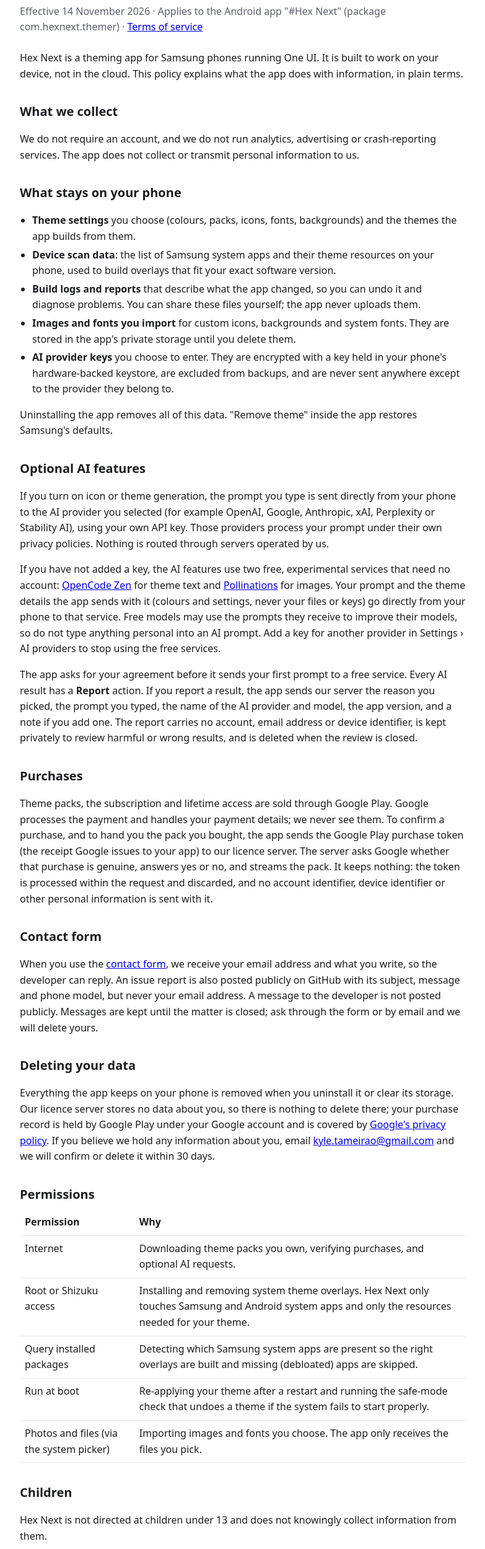
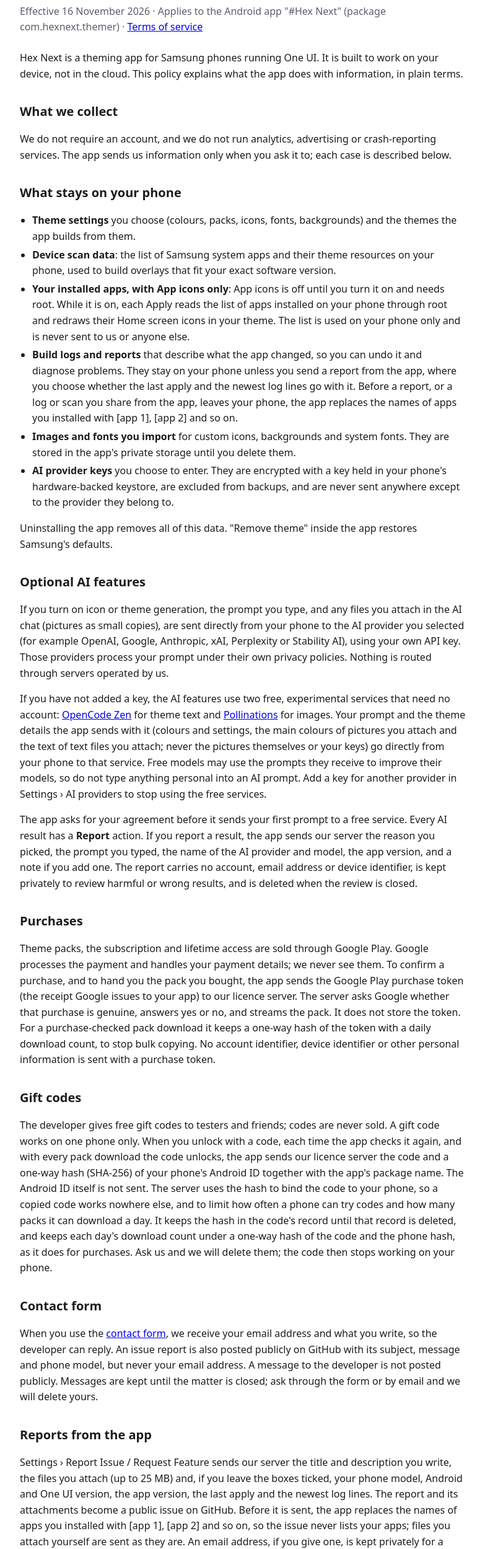
Before and after one commit to Bingblop/hexnext-site, a plain HTML site: page privacy-policy.html in a window 1280 px wide. Shown: the part 75-2574 px from the top of the page at 62% size, without its empty margins (248-1031 px from the left). Drawn offline with Linux system fonts and the light colour scheme.

Commit message:
Privacy policy for app reports, App icons and gift codes; One UI tester script v4; Play-opened pages link no setup guide

```diff
--- a/privacy-policy.html
+++ b/privacy-policy.html
@@ -17,43 +17,51 @@
 <body>
 <main>
 <h1>#Hex Next Privacy Policy</h1>
-<p class="meta">Effective 14 November 2026 · Applies to the Android app "#Hex Next" (package com.hexnext.themer) · <a href="terms-of-service.html">Terms of service</a></p>
+<p class="meta">Effective 16 November 2026 · Applies to the Android app "#Hex Next" (package com.hexnext.themer) · <a href="terms-of-service.html">Terms of service</a></p>
 
 <p>Hex Next is a theming app for Samsung phones running One UI. It is built to work on your device, not in the cloud. This policy explains what the app does with information, in plain terms.</p>
 
 <h2>What we collect</h2>
-<p>We do not require an account, and we do not run analytics, advertising or crash-reporting services. The app does not collect or transmit personal information to us.</p>
+<p>We do not require an account, and we do not run analytics, advertising or crash-reporting services. The app sends us information only when you ask it to; each case is described below.</p>
 
 <h2>What stays on your phone</h2>
 <ul>
   <li><strong>Theme settings</strong> you choose (colours, packs, icons, fonts, backgrounds) and the themes the app builds from them.</li>
   <li><strong>Device scan data</strong>: the list of Samsung system apps and their theme resources on your phone, used to build overlays that fit your exact software version.</li>
-  <li><strong>Build logs and reports</strong> that describe what the app changed, so you can undo it and diagnose problems. You can share these files yourself; the app never uploads them.</li>
+  <li id="app-icons"><strong>Your installed apps, with App icons only</strong>: App icons is off until you turn it on and needs root. While it is on, each Apply reads the list of apps installed on your phone through root and redraws their Home screen icons in your theme. The list is used on your phone only and is never sent to us or anyone else.</li>
+  <li><strong>Build logs and reports</strong> that describe what the app changed, so you can undo it and diagnose problems. They stay on your phone unless you send a report from the app, where you choose whether the last apply and the newest log lines go with it. Before a report, or a log or scan you share from the app, leaves your phone, the app replaces the names of apps you installed with [app 1], [app 2] and so on.</li>
   <li><strong>Images and fonts you import</strong> for custom icons, backgrounds and system fonts. They are stored in the app's private storage until you delete them.</li>
   <li><strong>AI provider keys</strong> you choose to enter. They are encrypted with a key held in your phone's hardware-backed keystore, are excluded from backups, and are never sent anywhere except to the provider they belong to.</li>
 </ul>
 <p>Uninstalling the app removes all of this data. "Remove theme" inside the app restores Samsung's defaults.</p>
 
 <h2>Optional AI features</h2>
-<p>If you turn on icon or theme generation, the prompt you type is sent directly from your phone to the AI provider you selected (for example OpenAI, Google, Anthropic, xAI, Perplexity or Stability AI), using your own API key. Those providers process your prompt under their own privacy policies. Nothing is routed through servers operated by us.</p>
-<p>If you have not added a key, the AI features use two free, experimental services that need no account: <a href="https://opencode.ai/zen">OpenCode Zen</a> for theme text and <a href="https://pollinations.ai">Pollinations</a> for images. Your prompt and the theme details the app sends with it (colours and settings, never your files or keys) go directly from your phone to that service. Free models may use the prompts they receive to improve their models, so do not type anything personal into an AI prompt. Add a key for another provider in Settings › AI providers to stop using the free services.</p>
+<p>If you turn on icon or theme generation, the prompt you type, and any files you attach in the AI chat (pictures as small copies), are sent directly from your phone to the AI provider you selected (for example OpenAI, Google, Anthropic, xAI, Perplexity or Stability AI), using your own API key. Those providers process your prompt under their own privacy policies. Nothing is routed through servers operated by us.</p>
+<p>If you have not added a key, the AI features use two free, experimental services that need no account: <a href="https://opencode.ai/zen">OpenCode Zen</a> for theme text and <a href="https://pollinations.ai">Pollinations</a> for images. Your prompt and the theme details the app sends with it (colours and settings, the main colours of pictures you attach and the text of text files you attach; never the pictures themselves or your keys) go directly from your phone to that service. Free models may use the prompts they receive to improve their models, so do not type anything personal into an AI prompt. Add a key for another provider in Settings › AI providers to stop using the free services.</p>
 <p>The app asks for your agreement before it sends your first prompt to a free service. Every AI result has a <strong>Report</strong> action. If you report a result, the app sends our server the reason you picked, the prompt you typed, the name of the AI provider and model, the app version, and a note if you add one. The report carries no account, email address or device identifier, is kept privately to review harmful or wrong results, and is deleted when the review is closed.</p>
 
 <h2>Purchases</h2>
-<p>Theme packs, the subscription and lifetime access are sold through Google Play. Google processes the payment and handles your payment details; we never see them. To confirm a purchase, and to hand you the pack you bought, the app sends the Google Play purchase token (the receipt Google issues to your app) to our licence server. The server asks Google whether that purchase is genuine, answers yes or no, and streams the pack. It keeps nothing: the token is processed within the request and discarded, and no account identifier, device identifier or other personal information is sent with it.</p>
+<p>Theme packs, the subscription and lifetime access are sold through Google Play. Google processes the payment and handles your payment details; we never see them. To confirm a purchase, and to hand you the pack you bought, the app sends the Google Play purchase token (the receipt Google issues to your app) to our licence server. The server asks Google whether that purchase is genuine, answers yes or no, and streams the pack. It does not store the token. For a purchase-checked pack download it keeps a one-way hash of the token with a daily download count, to stop bulk copying. No account identifier, device identifier or other personal information is sent with a purchase token.</p>
+
+<!-- GIFT CODES ONLY: delete this section, and "and gift code records" under "Deleting your data", if the Play build ships without gift codes. -->
+<h2 id="gift-codes">Gift codes</h2>
+<p>The developer gives free gift codes to testers and friends; codes are never sold. A gift code works on one phone only. When you unlock with a code, each time the app checks it again, and with every pack download the code unlocks, the app sends our licence server the code and a one-way hash (SHA-256) of your phone's Android ID together with the app's package name. The Android ID itself is not sent. The server uses the hash to bind the code to your phone, so a copied code works nowhere else, and to limit how often a phone can try codes and how many packs it can download a day. It keeps the hash in the code's record until that record is deleted, and keeps each day's download count under a one-way hash of the code and the phone hash, as it does for purchases. Ask us and we will delete them; the code then stops working on your phone.</p>
 
 <h2 id="contact-form">Contact form</h2>
 <p>When you use the <a href="contact.html">contact form</a>, we receive your email address and what you write, so the developer can reply. An issue report is also posted publicly on GitHub with its subject, message and phone model, but never your email address. A message to the developer is not posted publicly. Messages are kept until the matter is closed; ask through the form or by email and we will delete yours.</p>
 
+<h2 id="reports">Reports from the app</h2>
+<p>Settings › Report Issue / Request Feature sends our server the title and description you write, the files you attach (up to 25 MB) and, if you leave the boxes ticked, your phone model, Android and One UI version, the app version, the last apply and the newest log lines. The report and its attachments become a public issue on GitHub. Before it is sent, the app replaces the names of apps you installed with [app 1], [app 2] and so on, so the issue never lists your apps; files you attach yourself are sent as they are. An email address, if you give one, is kept privately for a reply and is never posted. Reports are kept until you ask us to delete them; we remove the issue, its files and your address within 30 days.</p>
+
 <h2 id="delete-data">Deleting your data</h2>
-<p>Everything the app keeps on your phone is removed when you uninstall it or clear its storage. Our licence server stores no data about you, so there is nothing to delete there; your purchase record is held by Google Play under your Google account and is covered by <a href="https://policies.google.com/privacy">Google's privacy policy</a>. If you believe we hold any information about you, email <a href="mailto:kyle.tameirao@gmail.com?subject=Hex%20Next%20data%20deletion">kyle.tameirao@gmail.com</a> and we will confirm or delete it within 30 days.</p>
+<p>Everything the app keeps on your phone is removed when you uninstall it or clear its storage. Our server keeps no account. It holds the reports you sent, the hashed download counts and gift code records described above, which we delete on request; your purchase record is held by Google Play under your Google account and is covered by <a href="https://policies.google.com/privacy">Google's privacy policy</a>. If you believe we hold any information about you, email <a href="mailto:kyle.tameirao@gmail.com?subject=Hex%20Next%20data%20deletion">kyle.tameirao@gmail.com</a> and we will confirm or delete it within 30 days.</p>
 
 <h2>Permissions</h2>
 <table>
   <tr><th>Permission</th><th>Why</th></tr>
-  <tr><td>Internet</td><td>Downloading theme packs you own, verifying purchases, and optional AI requests.</td></tr>
-  <tr><td>Root or Shizuku access</td><td>Installing and removing system theme overlays. Hex Next only touches Samsung and Android system apps and only the resources needed for your theme.</td></tr>
-  <tr><td>Query installed packages</td><td>Detecting which Samsung system apps are present so the right overlays are built and missing (debloated) apps are skipped.</td></tr>
+  <tr><td>Internet</td><td>Downloading theme packs you own, verifying purchases, sending the reports you file, and optional AI requests.</td></tr>
+  <tr><td>Root or Shizuku access</td><td>Installing and removing system theme overlays. Hex Next themes Samsung and Android system apps and only the resources needed for your theme. Your other apps change only when you turn on App icons, which redraws their Home screen icons.</td></tr>
+  <tr><td>Query installed packages</td><td>Detecting which Samsung system apps are present so the right overlays are built and missing (debloated) apps are skipped. With <a href="#app-icons">App icons</a> on, the list of all installed apps is read through root to draw their icons; it stays on your phone.</td></tr>
   <tr><td>Run at boot</td><td>Re-applying your theme after a restart and running the safe-mode check that undoes a theme if the system fails to start properly.</td></tr>
   <tr><td>Photos and files (via the system picker)</td><td>Importing images and fonts you choose. The app only receives the files you pick.</td></tr>
 </table>
```
Also changed, not shown: contact.html (+1 -1 lines), index.html (+1 -1 lines), oneui-test.html (+1 -1 lines), setup-guide.html (+2 -2 lines), 1 other file.
